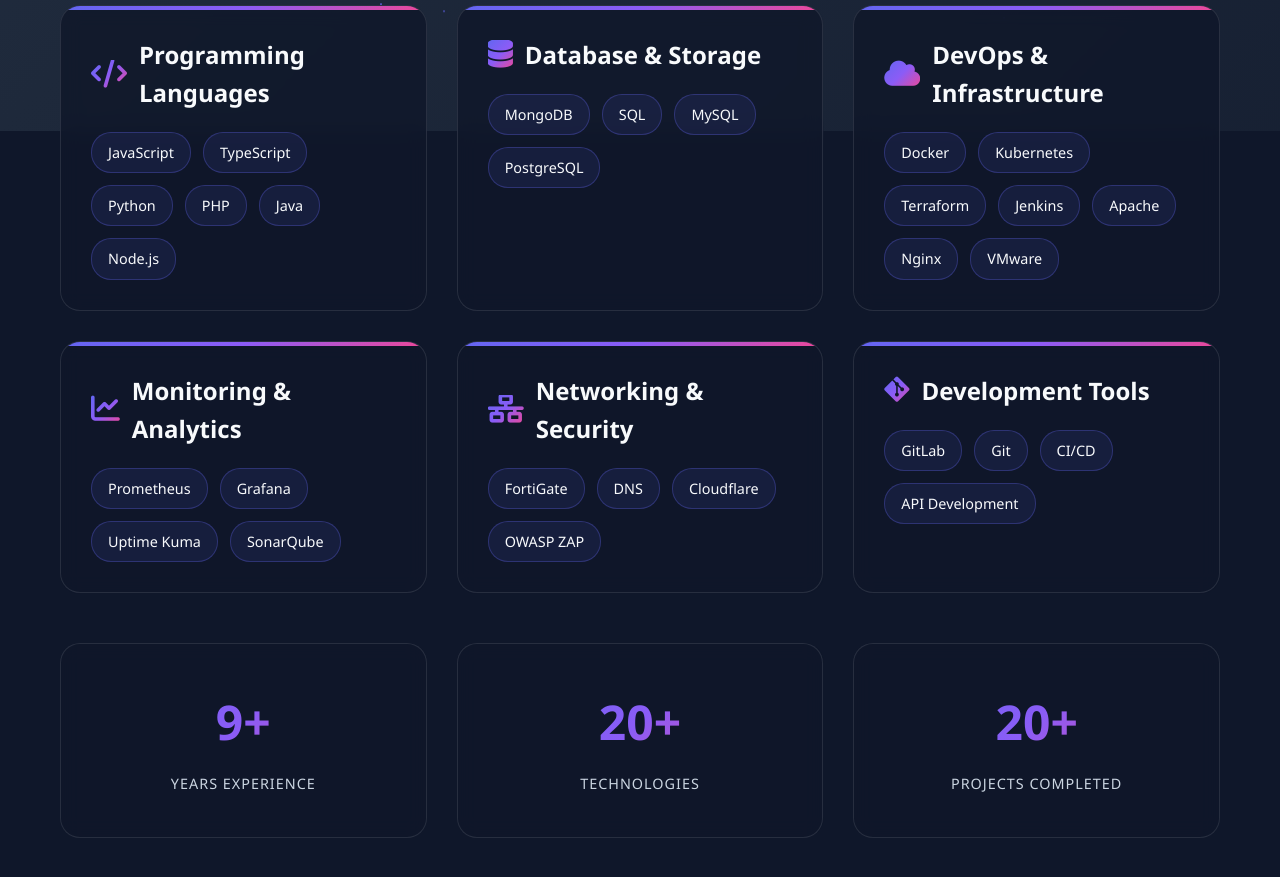
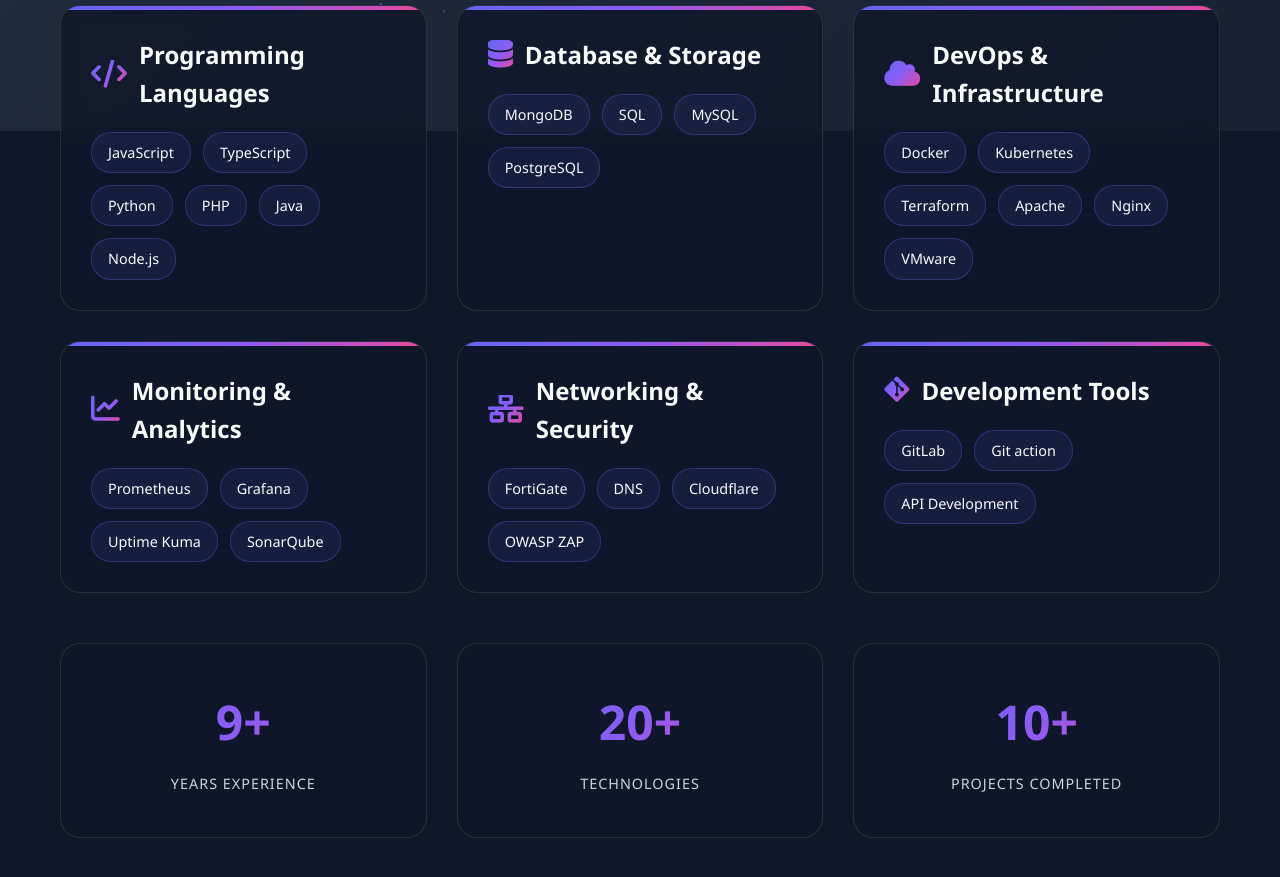
Before and after one commit to Yu-t-a/yu-t-a.github.io, a plain HTML site: page index.html in a window 1280 px wide. Shown: the part 669-1546 px from the top of the page. Drawn offline with Linux system fonts and the light colour scheme.

Commit message:
update work

```diff
--- a/index.html
+++ b/index.html
@@ -447,7 +447,7 @@
                         <span class="skill-tag">Docker</span>
                         <span class="skill-tag">Kubernetes</span>
                         <span class="skill-tag">Terraform</span>
-                        <span class="skill-tag">Jenkins</span>
+                        <!-- <span class="skill-tag">Jenkins</span> -->
                         <span class="skill-tag">Apache</span>
                         <span class="skill-tag">Nginx</span>
                         <span class="skill-tag">VMware</span>
@@ -478,8 +478,8 @@
                     <h3><i class="fab fa-git-alt"></i> Development Tools</h3>
                     <div class="skill-tags">
                         <span class="skill-tag">GitLab</span>
-                        <span class="skill-tag">Git</span>
-                        <span class="skill-tag">CI/CD</span>
+                        <span class="skill-tag">Git action</span>
+                        <!-- <span class="skill-tag">CI/CD</span> -->
                         <span class="skill-tag">API Development</span>
                     </div>
                 </div>
@@ -496,7 +496,7 @@
                     <span class="stat-label">Technologies</span>
                 </div>
                 <div class="stat-card">
-                    <span class="stat-number">20+</span>
+                    <span class="stat-number">10+</span>
                     <span class="stat-label">Projects Completed</span>
                 </div>
                 <!-- <div class="stat-card">
```
